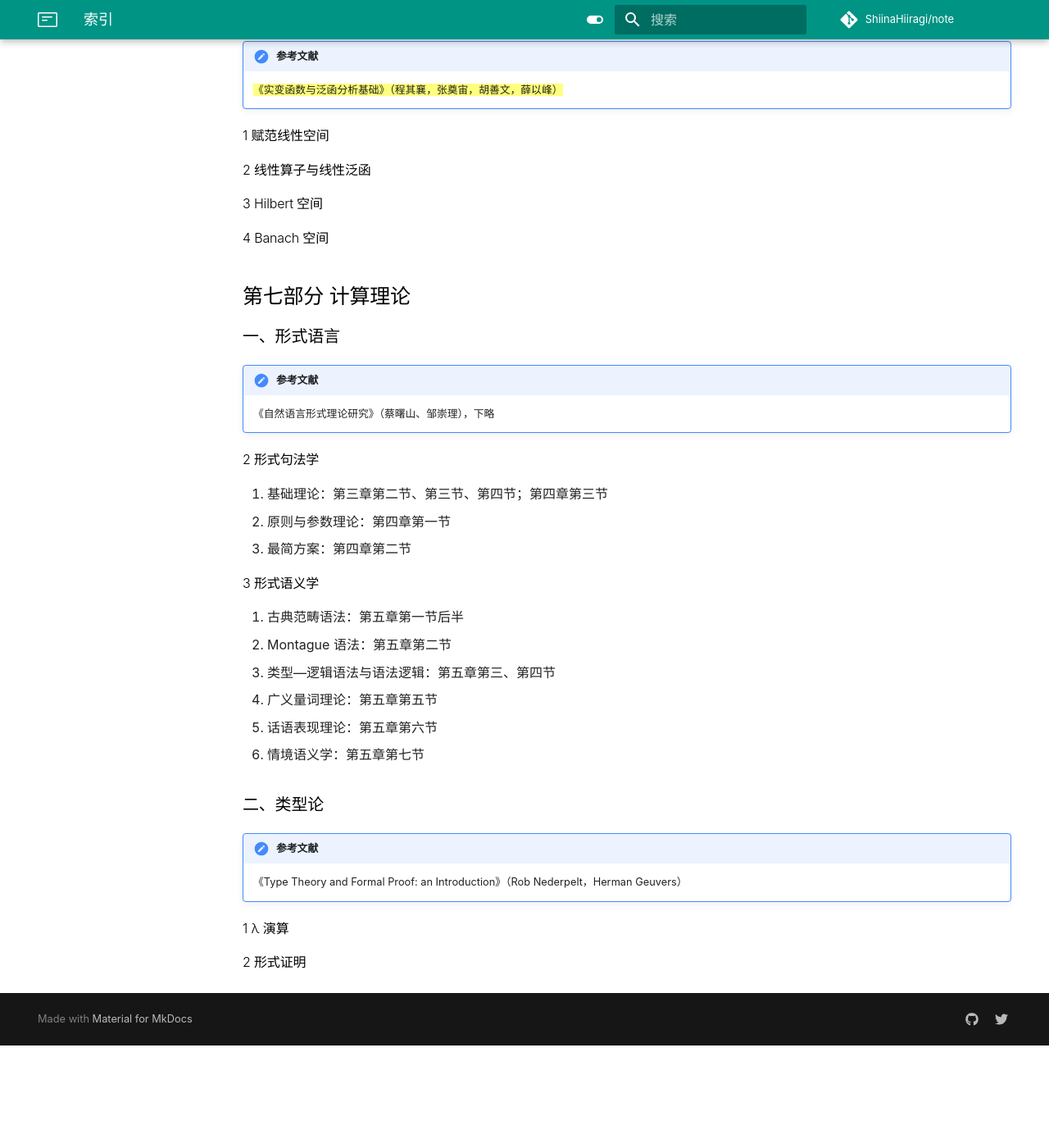
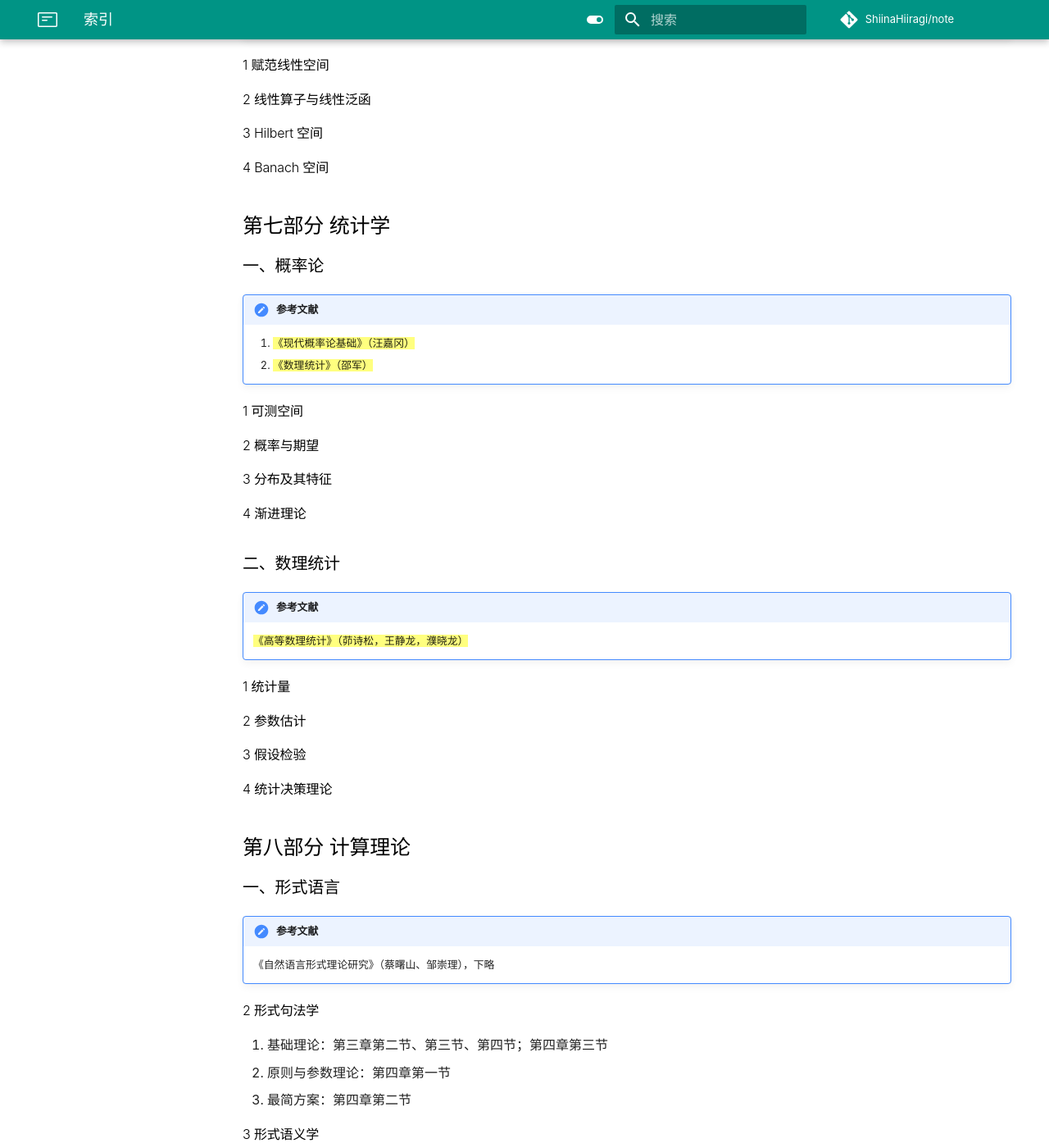
Before and after one commit to ShiinaHiiragi/note, an MkDocs documentation site: the page built from docs/intro/toc.md, in a window 1280 px wide and 1400 px high, scrolled down 9738 px. Shown: the whole window at 82% size. Built offline with MkDocs 1.6.1 and Material for MkDocs 9.7.7, drawn with Linux system fonts in a browser that asks for light colours; comment, search, counter and statistics services are not loaded; before the commit the page ends 11013 px from its top, so only the background shows below that; some of the changed text lies outside the part shown.

Commit message:
stage toc

```diff
--- a/docs/intro/toc.md
+++ b/docs/intro/toc.md
@@ -296,6 +292,10 @@
 
 #### 3 微分
 
+#### 4 概率论
+
+#### 5 数理统计
+
 ### 三、复分析
 
 !!! note "参考文献"
@@ -326,7 +326,35 @@
 
 #### 4 Banach 空间
 
-## 第七部分 计算理论
+## 第七部分 统计学
+### 一、概率论
+
+!!! note "参考文献"
+    1. ==《现代概率论基础》（汪嘉冈）==
+    2. ==《数理统计》（邵军）==
+
+#### 1 可测空间
+
+#### 2 概率与期望
+
+#### 3 分布及其特征
+
+#### 4 渐进理论
+
+### 二、数理统计
+
+!!! note "参考文献"
+    ==《高等数理统计》（茆诗松，王静龙，濮晓龙）==
+
+#### 1 统计量
+
+#### 2 参数估计
+
+#### 3 假设检验
+
+#### 4 统计决策理论
+
+## 第八部分 计算理论
 ### 一、形式语言
 
 !!! note "参考文献"
```
Also changed, not shown: other parts of docs/intro/toc.md (+4 -8 lines), docs/alg/elem/eq.md (+16 -2 lines), docs/index.md (+1 -11 lines).
